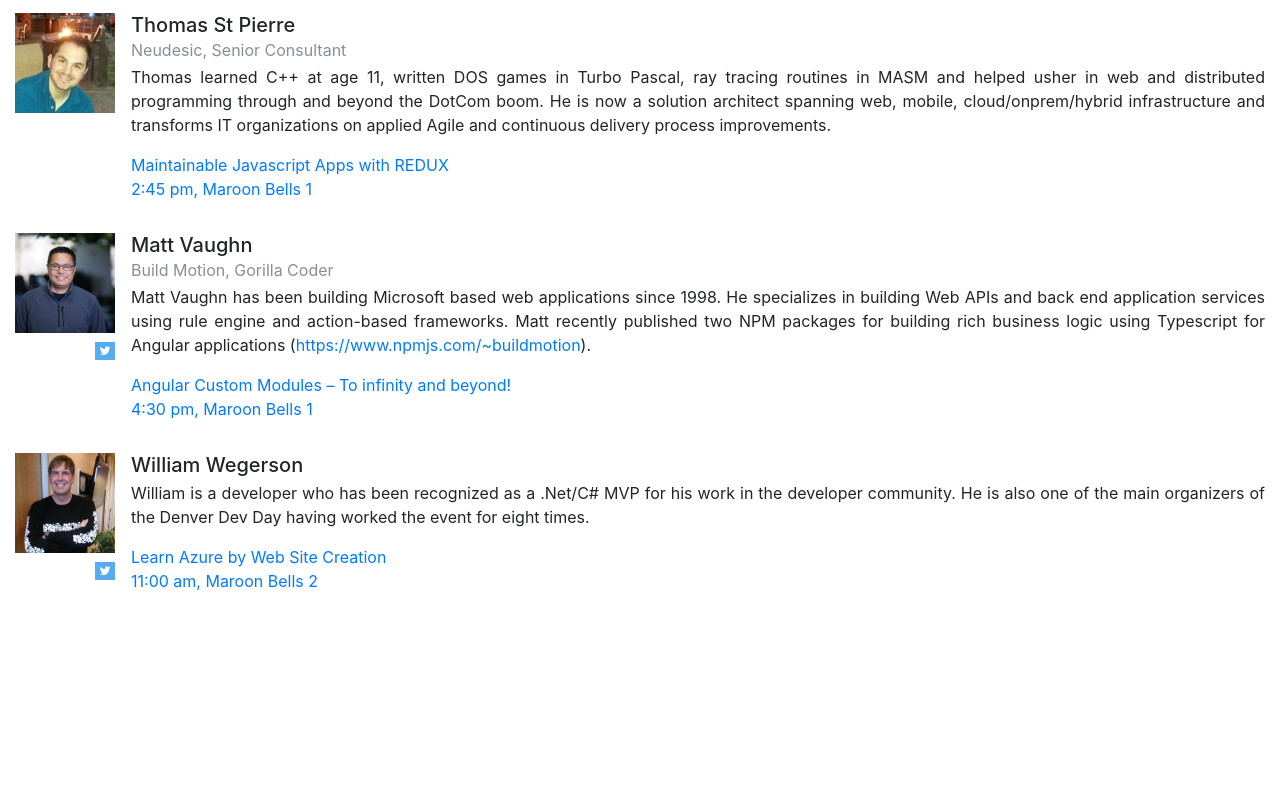
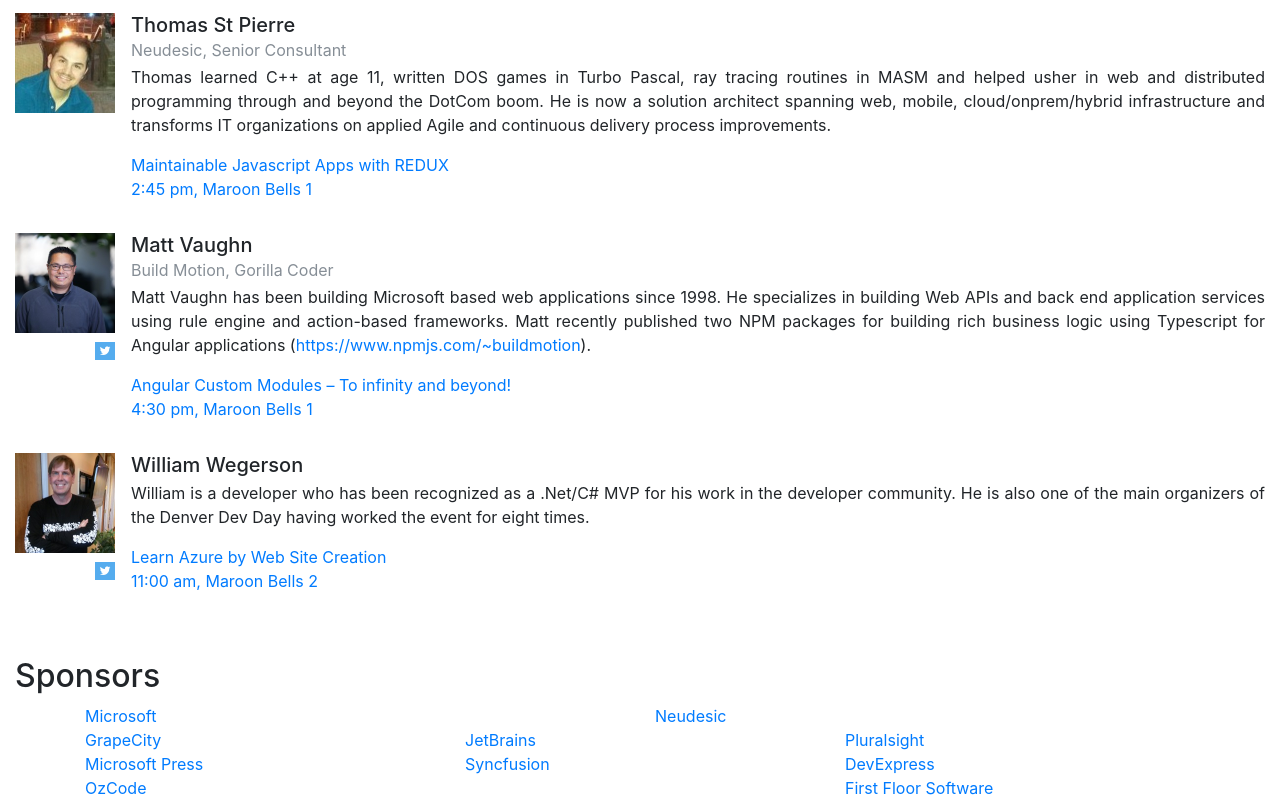
Before and after one commit to denverdevday/nov-2017, a plain HTML site: page index.html in a window 1280 px wide. Shown: the part 9015-9815 px from the top of the page. Before the commit the page ends 9640 px from the top, so only its background shows below. Drawn offline with nearby package versions, Linux system fonts and the light colour scheme.

Commit message:
Update index.html
Adding sponsors (grid and links)

```diff
--- a/index.html
+++ b/index.html
@@ -777,5 +777,55 @@
     </div>
 </div>
 
+<div class="container-fluid mt-5">
+    <a name="sponsors"></a>
+    <h2>Sponsors</h2>
+
+    <div class="container">
+        <div class="row">
+            <div class="col">
+                <a href="https://www.microsoft.com/">Microsoft</a>
+            </div>
+            <div class="col">
+                <a href="https://www.neudesic.com/">Neudesic</a>
+            </div>
+        </div>
+        <div class="row">
+            <div class="col">
+                <a href="https://www.grapecity.com/">GrapeCity</a>
+            </div>
+            <div class="col">
+                <a href="https://www.jetbrains.com/">JetBrains</a>
+            </div>
+            <div class="col">
+                <a href="https://www.pluralsight.com/">Pluralsight</a>
+            </div>
+        </div>
+        <div class="row">
+            <div class="col">
+                <a href="https://www.microsoftpressstore.com/">Microsoft Press</a>
+            </div>
+            <div class="col">
+                <a href="https://www.syncfusion.com/">Syncfusion</a>
+            </div>
+            <div class="col">
+                <a href="https://www.devexpress.com/">DevExpress</a>
+            </div>
+        </div>
+        <div class="row">
+            <div class="col">
+                <a href="https://www.oz-code.com/">OzCode</a>
+            </div>
+            <div class="col">
+                &nbsp;
+            </div>
+            <div class="col">
+                <a href="http://firstfloorsoftware.com/">First Floor Software</a>
+            </div>
+        </div>
+    </div>
+</div>
+
+
 </body>
 </html>
```
